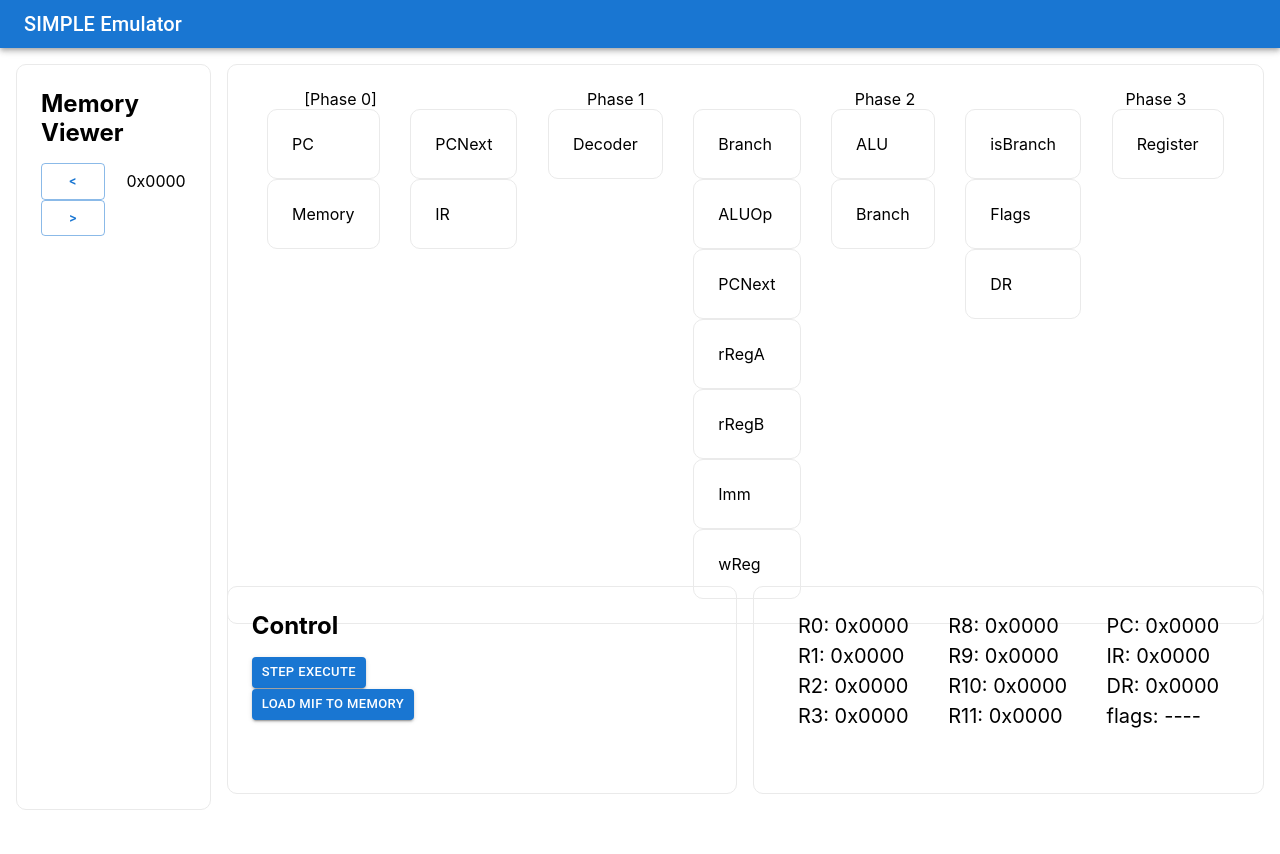
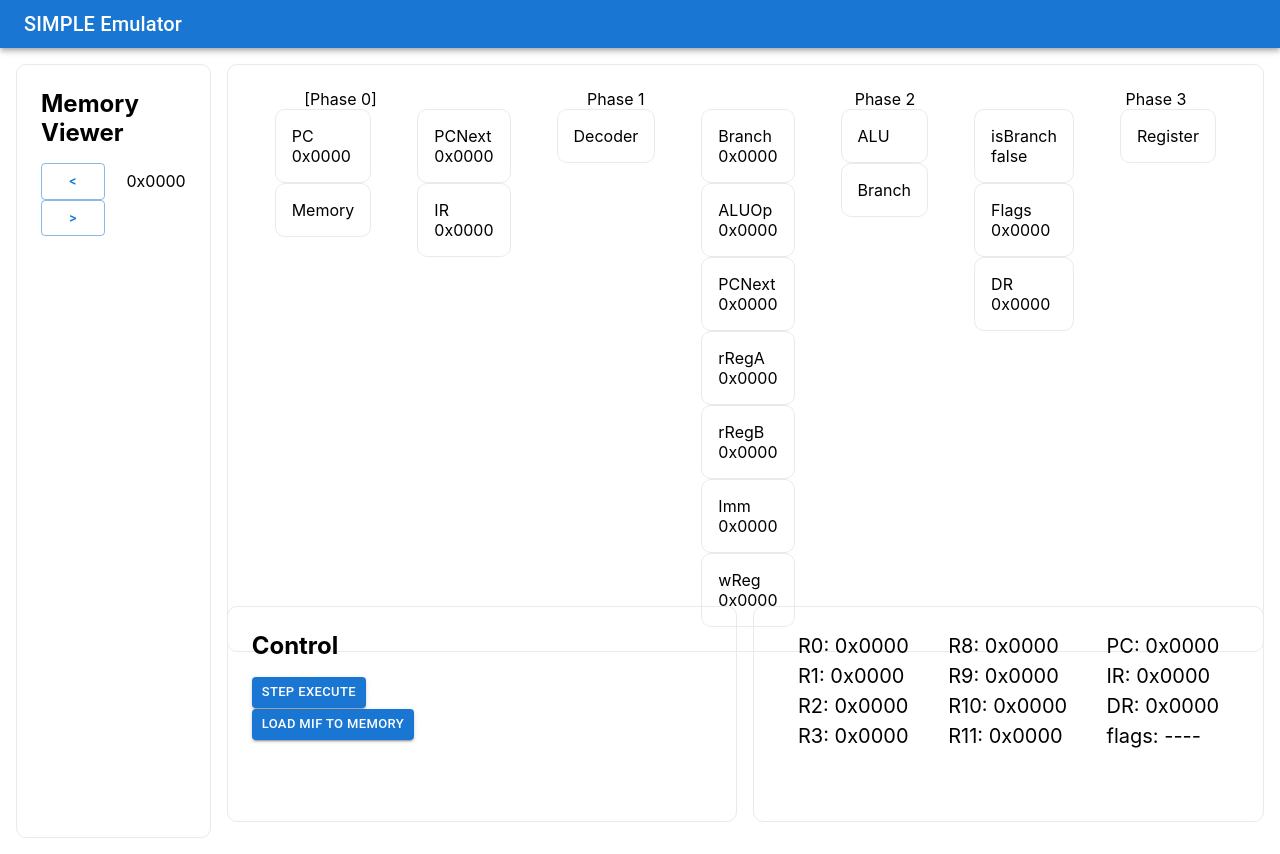
Before and after one commit to ny-a/simple-cpu-emulator, a Next.js app: page / in a window 1280 px wide. Before the commit the page ends 826 px from the top, so only its background shows below. Built offline with nearby package versions, Linux system fonts and the light colour scheme.

Commit message:
Improve visualization

```diff
--- a/pages/index.tsx
+++ b/pages/index.tsx
@@ -1137,7 +1137,8 @@ class Home extends React.Component<{}, State> {
                   <Grid container justifyContent="space-around">
                     <Grid item>
                       <Box className={styles.devices}>
-                        PC
+                        PC<br />
+                        {to16bitHex(this.state.fdRegister.pc)}
                       </Box>
                       <Box className={styles.devices}>
                         Memory
@@ -1145,10 +1146,12 @@ class Home extends React.Component<{}, State> {
                     </Grid>
                     <Grid item>
                       <Box className={styles.devices}>
-                        PCNext
+                        PCNext<br />
+                        {to16bitHex(this.state.fdRegister.nextPC)}
                       </Box>
                       <Box className={styles.devices}>
-                        IR
+                        IR<br />
+                        {to16bitHex(this.state.fdRegister.instructionRegister)}
                       </Box>
                     </Grid>
                     <Grid item>
@@ -1158,25 +1161,32 @@ class Home extends React.Component<{}, State> {
                     </Grid>
                     <Grid item>
                       <Box className={styles.devices}>
-                        Branch
+                        Branch<br />
+                        {to16bitHex(this.state.deRegister.branchCondition)}
                       </Box>
                       <Box className={styles.devices}>
-                        ALUOp
+                        ALUOp<br />
+                        {to16bitHex(this.state.deRegister.aluOpcode)}
                       </Box>
                       <Box className={styles.devices}>
-                        PCNext
+                        PCNext<br />
+                        {to16bitHex(this.state.deRegister.nextPC)}
                       </Box>
                       <Box className={styles.devices}>
-                        rRegA
+                        rRegA<br />
+                        {to16bitHex(this.state.deRegister.readRegisterASelect)}
                       </Box>
                       <Box className={styles.devices}>
-                        rRegB
+                        rRegB<br />
+                        {to16bitHex(this.state.deRegister.readRegisterBSelect)}
                       </Box>
                       <Box className={styles.devices}>
-                        Imm
+                        Imm<br />
+                        {to16bitHex(this.state.deRegister.immediate)}
                       </Box>
                       <Box className={styles.devices}>
-                        wReg
+                        wReg<br />
+                        {to16bitHex(this.state.deRegister.writeRegisterSelect)}
                       </Box>
                     </Grid>
                     <Grid item>
@@ -1189,13 +1199,16 @@ class Home extends React.Component<{}, State> {
                     </Grid>
                     <Grid item>
                       <Box className={styles.devices}>
-                        isBranch
+                        isBranch<br />
+                        {this.state.ewRegister.isBranching.toString()}
                       </Box>
                       <Box className={styles.devices}>
-                        Flags
+                        Flags<br />
+                        {to16bitHex(this.state.ewRegister.flags)}
                       </Box>
                       <Box className={styles.devices}>
-                        DR
+                        DR<br />
+                        {to16bitHex(this.state.ewRegister.dataRegister)}
                       </Box>
                     </Grid>
                     <Grid item>
--- a/styles/Home.module.css
+++ b/styles/Home.module.css
@@ -89,7 +89,7 @@
 
 .devices {
   /* margin: 1rem; */
-  padding: 1.5rem;
+  padding: 1rem;
   text-align: left;
   color: inherit;
   text-decoration: none;
```
